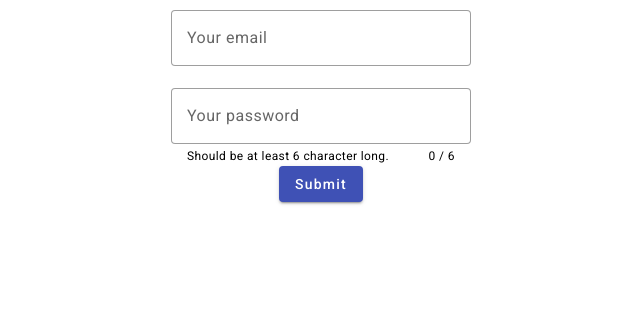
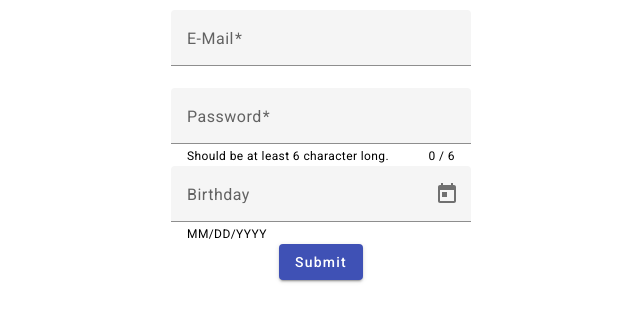
Before and after one commit to antrampa/fitness-tracker-2, an Angular app: page /signup in a window 1280 px wide. Shown: the top 322 px of the page, without its empty margins (319-959 px from the left). Built offline with nearby package versions, Linux system fonts and the light colour scheme.

Commit message:
added date picker for b-day

```diff
--- a/src/app/auth/signup/signup.component.html
+++ b/src/app/auth/signup/signup.component.html
@@ -1,6 +1,7 @@
 <section class="signup-form">
     <form class="fx-main" #f="ngForm" (ngSubmit)="onSubmit(f)">
-        <mat-form-field appearance="outline">
+        <mat-form-field>
+            <mat-label>E-Mail</mat-label>
             <input type="email"
                 matInput
                 placeholder="Your email"
@@ -12,8 +13,9 @@
             <mat-error *ngIf="emailInput.hasError('required')">Field must not be empty.</mat-error>
             <mat-error *ngIf="!emailInput.hasError('required')">Email is invalid</mat-error>
         </mat-form-field>
-        <mat-form-field appearance="outline"
+        <mat-form-field
             hintLabel="Should be at least 6 character long.">
+            <mat-label>Password</mat-label>
             <input type="password"
                 matInput
                 placeholder="Your password"
@@ -25,6 +27,14 @@
             <mat-hint align="end"> {{pwdInput.value?.length}} / 6</mat-hint>
             <mat-error>Has to be at least 6 characters long.</mat-error>
         </mat-form-field>
+        <mat-form-field appearance="fill">
+            <mat-label>Birthday</mat-label>
+            <input matInput [matDatepicker]="picker" placeholder="Your Birthday">
+            <mat-hint>MM/DD/YYYY</mat-hint>
+            <mat-datepicker-toggle matIconSuffix [for]="picker"></mat-datepicker-toggle>
+            <mat-datepicker #picker></mat-datepicker>
+         </mat-form-field>
+
         <button type="submit" mat-raised-button color="primary">Submit</button>
     </form>
 </section>
```
Also changed, not shown: src/app/material.module.ts (+7 -0 lines).
